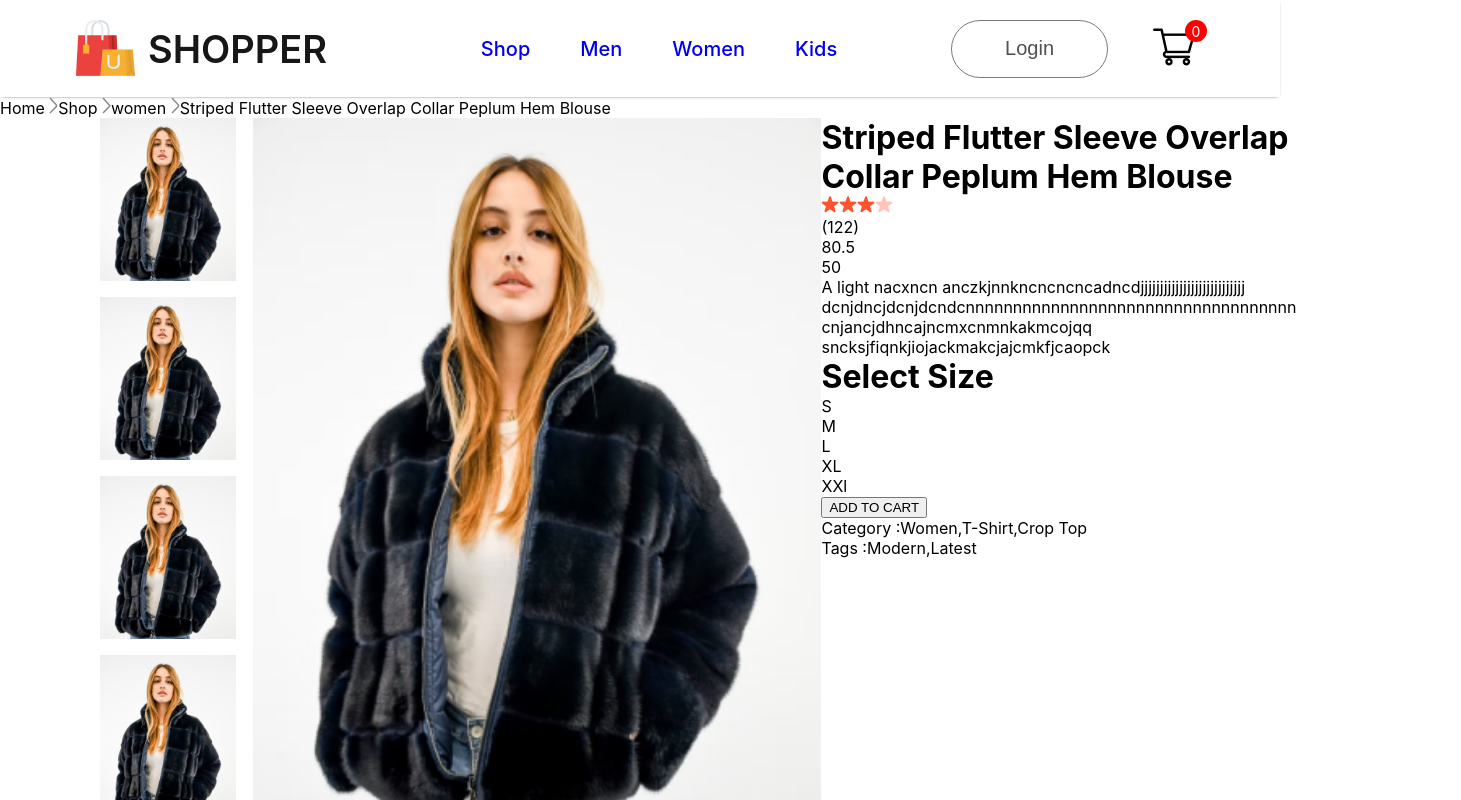
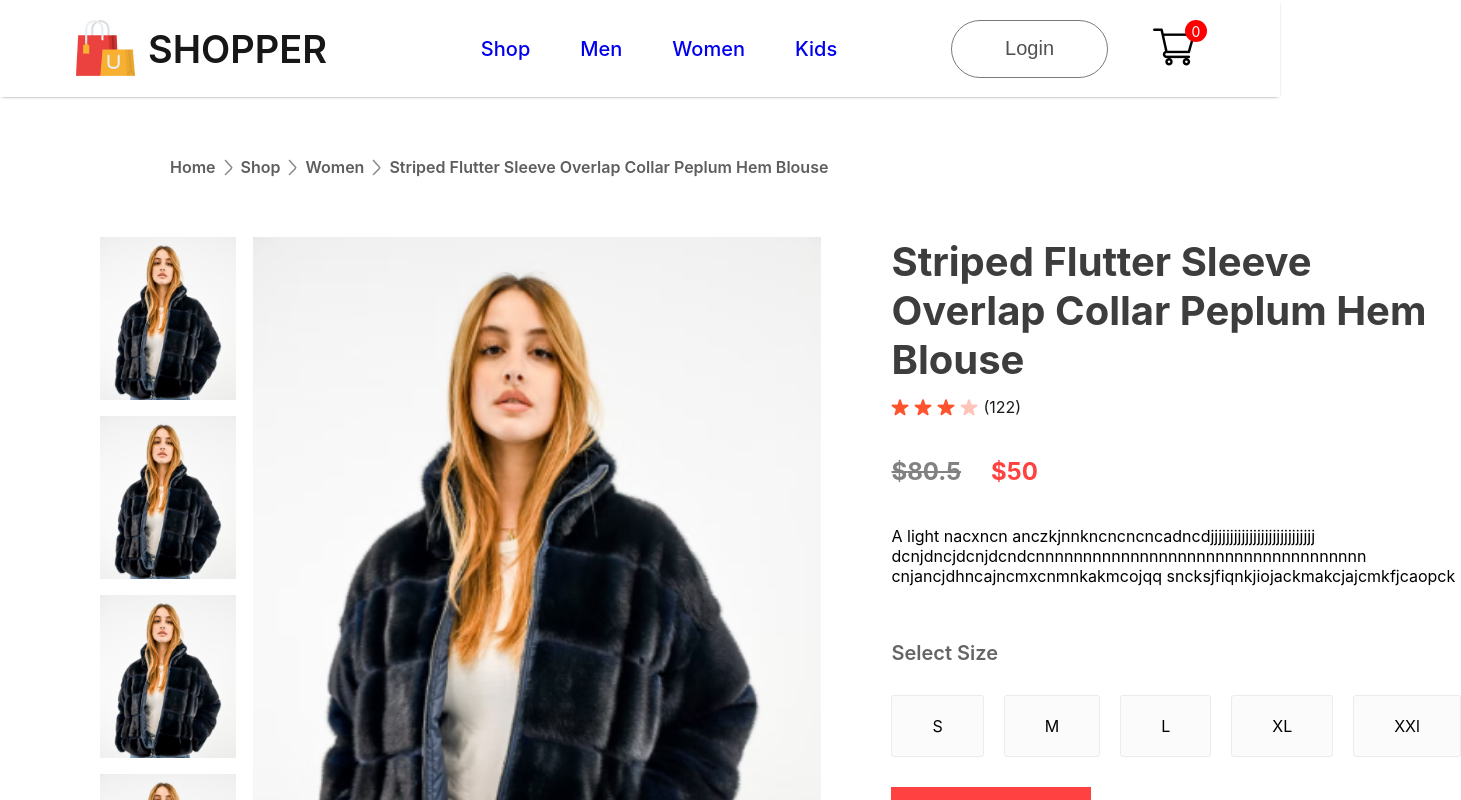
Before and after one commit to sourav-sm/FashionFrenzy, a React (Vite) app in the folder frontend/: page /product/1 in a window 1280 px wide. Shown: the top 800 px of the page, 1461 px wide, since content can reach past the window. Built offline with nearby package versions, Linux system fonts and the light colour scheme.

Commit message:
complete productdisplaypage

```diff
--- a/frontend/src/Components/Breadcrums/Breadcrum.css
+++ b/frontend/src/Components/Breadcrums/Breadcrum.css
@@ -0,0 +1,10 @@
+.breadcrum{
+    display: flex;
+    align-items: center;
+    gap: 8px;
+    color: #5e5e5e;
+    font-size: 16px;
+    font-weight: 600;
+    margin: 60px 170px;
+    text-transform: capitalize;
+}
--- a/frontend/src/Components/ProductDisplay/ProductDisplay.css
+++ b/frontend/src/Components/ProductDisplay/ProductDisplay.css
@@ -18,3 +18,70 @@
     width: 568px;
     height: 700px;
 }
+.productdisplay-right{
+    margin: 0px 70px;
+    display: flex;
+    flex-direction: column;
+}
+.productdisplay-right h1{
+    color: #3d3d3d;
+    font-size: 40px;
+    font-weight: 700;
+}
+.productdisplay-right-stars{
+    display: flex;
+    align-items: center;
+    margin-top: 13px;
+    gap: 5px;
+    color: #1c1c1c;
+    font-size: 16px;
+}
+.productdisplay-right-prices{
+    display: flex;
+    margin: 40px 0px;
+    gap:30px;
+    font-size: 24px;
+    font-weight: 700;
+}
+.productdisplay-right-price-old{
+    color: #818181;
+    text-decoration: line-through;
+}
+.productdisplay-right-price-new{
+    color: #ff4141;
+}
+.productdisplay-right-size h1{
+    margin-top: 55px;
+    color: #656565;
+    font-size: 20px;
+    font-weight: 600;
+}
+.productdisplay-right-sizes{
+    display: flex;
+    margin: 30px 0px;
+    gap: 20px;
+}
+.productdisplay-right-sizes div{
+    padding: 20px 40px;
+    background: #fbfbfb;
+    border: 1px solid #ebebeb;
+    border-radius: 3px;
+    cursor: pointer;
+}
+.productdisplay-right button{
+    padding: 18px 40px;
+    width: 200px;
+    font-size: 16px;
+    font-weight: 600;
+    color: white;
+    background:#ff4141;
+    margin-bottom: 40px;
+    border: none;
+    cursor: pointer;
+}
+.productdisplay-right-category{
+    margin-top: 10px;
+}
+.productdisplay-right-category span{
+    font-weight: 600;
+}
--- a/frontend/src/Components/ProductDisplay/ProductDisplay.jsx
+++ b/frontend/src/Components/ProductDisplay/ProductDisplay.jsx
@@ -20,7 +20,7 @@
             </div>
             <div className="productdisplay-right">
                 <h1>{product.name}</h1>
-                <div className="productdisplay-right-star">
+                <div className="productdisplay-right-stars">
                     <img src={star_icon} alt="" />
                     <img src={star_icon} alt="" />
                     <img src={star_icon} alt="" />
@@ -28,8 +28,8 @@
                     <p>(122)</p>
                 </div>
             <div className="productdisplay-right-prices">
-                <div className="productdisplay-right-price-old">{product.old_price}</div>
-                <div className="productdisplay-right-price-new">{product.new_price}</div>
+                <div className="productdisplay-right-price-old">${product.old_price}</div>
+                <div className="productdisplay-right-price-new">${product.new_price}</div>
             </div>
             <div className="productdisplay-right-description">
                 A light nacxncn anczkjnnkncncncncadncdjjjjjjjjjjjjjjjjjjjjjjjjjjj
@@ -39,7 +39,7 @@
             </div>
             <div className="productdisplay-right-size">
                 <h1>Select Size</h1>
-                <div className="productdisplay-right-size">
+                <div className="productdisplay-right-sizes">
                     <div>S</div>
                     <div>M</div>
                     <div>L</div>
```
